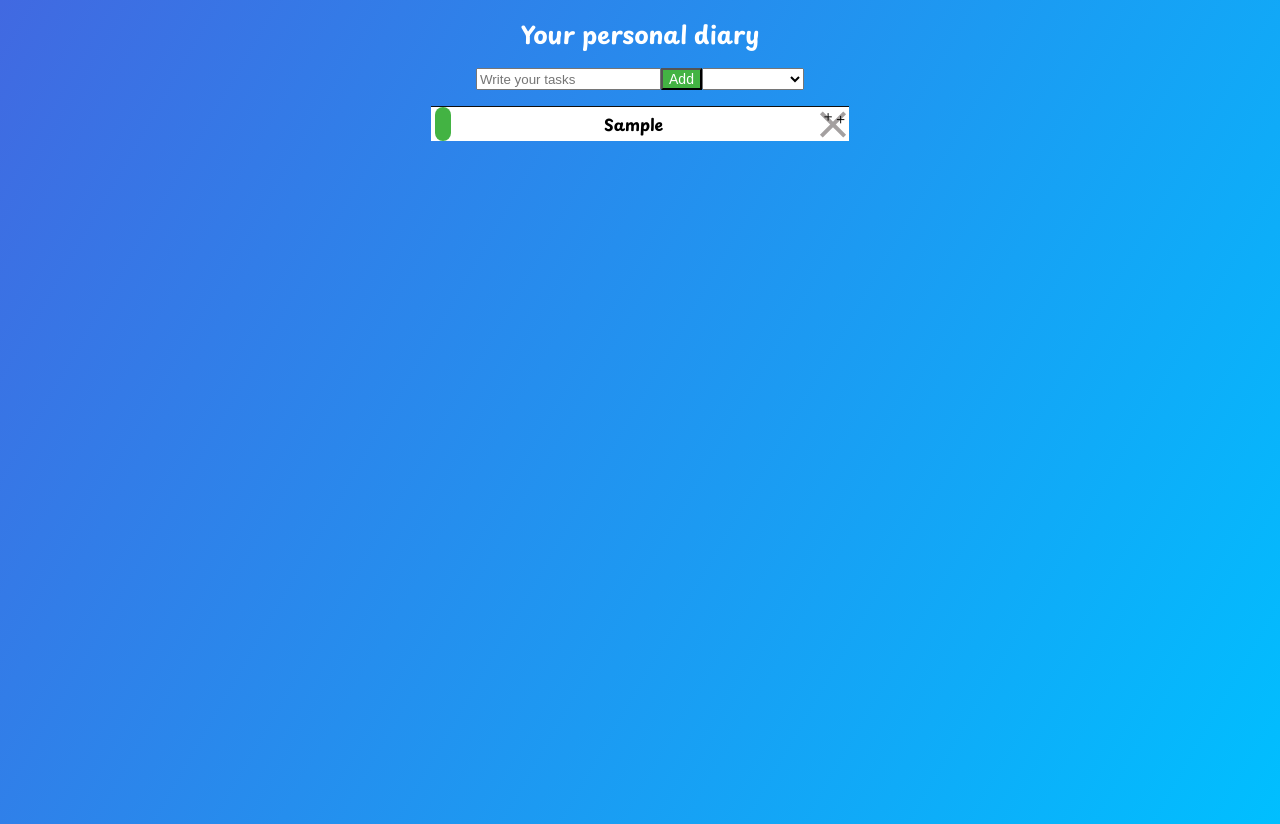
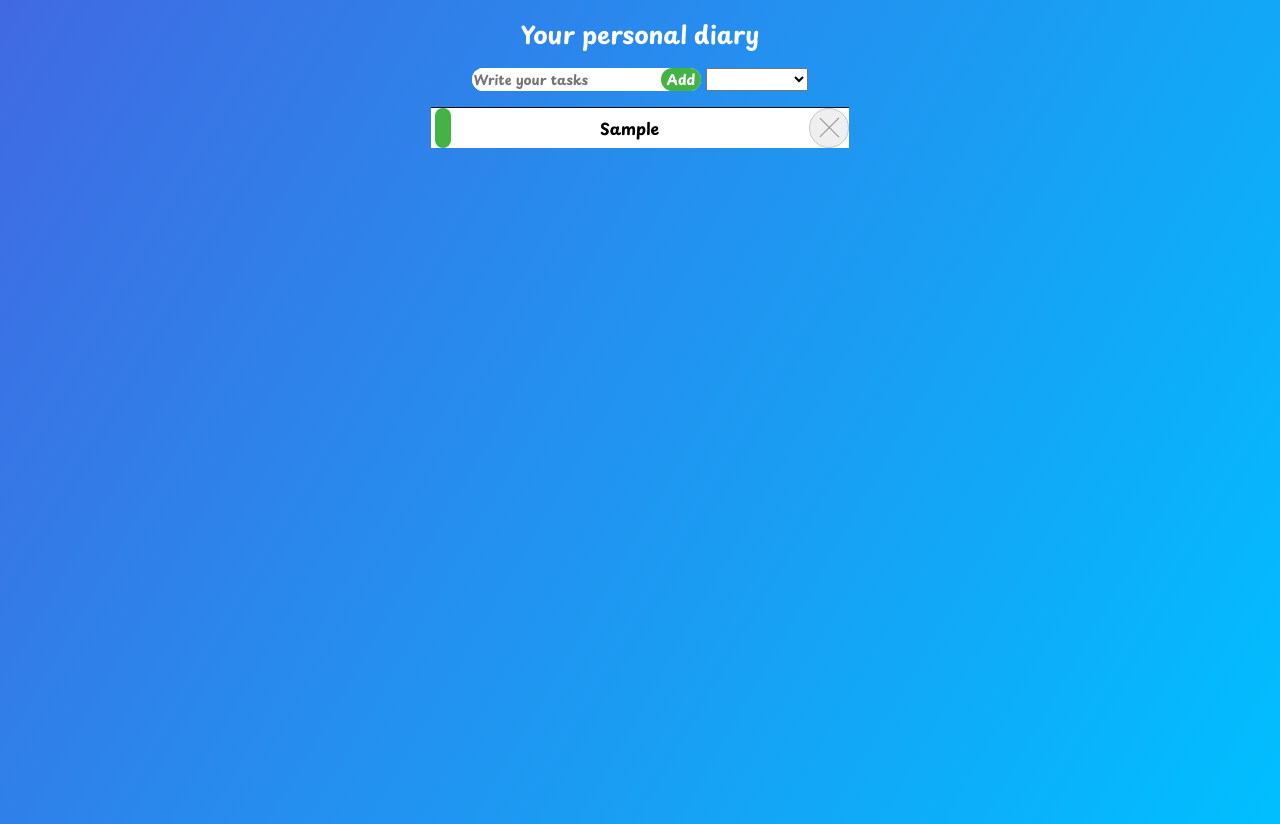
Before and after one commit to Krasekkech/homework4, a plain HTML site: page index.html in a window 1280 px wide. Both pictures are taken after typing "Sample" into the empty fields and a click on the button "Add". Drawn offline with Linux system fonts and the light colour scheme.

Commit message:
изменил кнопку удаления

```diff
--- a/index.html
+++ b/index.html
@@ -14,8 +14,10 @@
     </header>
 
     <form>
-        <input class="todo_input" id="item" type="text" placeholder="Write your tasks">
-        <button class="todo_button" type="submit">Add</button>
+        <div class="todo_adding">
+            <input class="todo_input" id="item" type="text" placeholder="Write your tasks">
+            <button class="todo_button" type="submit">Add</button>
+        </div>
         <select name="filter" class="todo_filter">
             <option></option>
             <option>по алфавиту</option>
--- a/styles.css
+++ b/styles.css
@@ -2,6 +2,7 @@
     font-family: WebFont;
     src: url("fonts/PlaypenSans-Bold.ttf");
 }
+
 
 li{
     list-style-type: none;
@@ -9,7 +10,7 @@ li{
     margin: 0 0;
 }
 
-html{
+html, .todo_button, .todo_input{
     font-family: WebFont, serif;
 }
 
@@ -17,10 +18,23 @@ body{
     background-image: linear-gradient(120deg, royalblue, deepskyblue);
     min-height: 100vh;
     color: white;
+    box-sizing: border-box;
+}
+.todo_adding{
+    display: flex;
+    justify-content: space-between;
+    background-color: white;
+    margin-right: 5px;
+    border-radius: 1em;
+}
+.todo_adding:hover{
+    border: #0f0f0f;
 }
 .todo_input{
     display: flex;
     justify-content: center;
+    border: initial;
+    border-radius: 1em;
 }
 header>h1{
     display: flex;
@@ -36,7 +50,11 @@ form{
     cursor: pointer;
     background: #43B343FF ;
     font-size: 14px;
+    border: initial;
+    border-radius: 1em;
 }
+
+
 
 .todo_container{
     display: flex;
@@ -106,38 +124,78 @@ form{
     text-decoration: line-through black;
 
 }
+/*.todo_list-deletetask {*/
+/*    !* position: absolute; *!*/
+/*    right: 32px;*/
+/*    top: 32px;*/
+/*    width: 32px;*/
+/*    height: 34px;*/
+/*    !* opacity: 0.3; *!*/
+/*    display: flex;*/
+/*    justify-content: space-around;*/
+/*    background: white;*/
+/*    border: initial;*/
+/*}*/
+/*.todo_list-deletetask:hover {*/
+/*    color: white;*/
+/*    background: red;*/
+/*}*/
+/*.todo_list-deletetask:before {*/
+/*    !*position: absolute;*!*/
+/*    display: flex;*/
+/*    !* left: 15px; *!*/
+/*    content: '\00d7';*/
+/*    height: 33px;*/
+/*    width: 4px;*/
+/*    background-color: white;*/
+/*    justify-content: space-between;*/
+/*}*/
+
 .todo_list-deletetask {
-    /* position: absolute; */
-    right: 32px;
-    top: 32px;
-    width: 32px;
-    height: 34px;
-    /* opacity: 0.3; */
     display: flex;
-    justify-content: space-around;
-    background: white;
-    border: initial;
+    justify-content: space-between;
+    /*top: 50%;*/
+    /*right: 50%;*/
+    box-sizing: border-box;
+
+    width: 3em;
+    height: 3em;
+    border-radius: 3em;
+
+    border: 1px solid #c2c7cc;
+    color: transparent;
+    cursor: pointer;
+    transition: all ease 0.3s;
+
+    &:before, &:after {
+        position: absolute;
+        width: 2em;
+        height: 1px;
+        margin-left: 0.05em;
+        content: '';
+        background: #8a9199;
+        transition: all ease 1s;
+        margin-top: 1.3em;
+    }
+
+    &:before {
+        -webkit-transform: rotate(-45deg);
+        transform: rotate(-45deg);
+    }
+
+    &:after {
+        -webkit-transform: rotate(45deg);
+        transform: rotate(45deg);
+    }
+
+    &:hover, &:focus {
+        -webkit-transform: rotate(180deg);
+        transform: rotate(180deg);
+        border-color: #f26a3d;
+        background: #f26a3d;
+
+        &:before, &:after {
+            background: red;
+        }
+    }
 }
-.todo_list-deletetask:hover {
-    color: white;
-    background: red;
-}
-.todo_list-deletetask:before, .todo_list-deletetask:after {
-    position: absolute;
-    display: flex;
-    /* left: 15px; */
-    content: '\00d7';
-    height: 33px;
-    width: 4px;
-    background-color: #a4a0a0;
-    justify-content: space-between;
-}
-.todo_list-deletetask:before {
-    transform: rotate(45deg);
-}
-.todo_list-deletetask:after {
-    transform: rotate(-45deg);
-}
-.todo_list-deletetask:before:hover, .todo_list-deletetask:after:hover{
-    background-color: red;
-}
```
